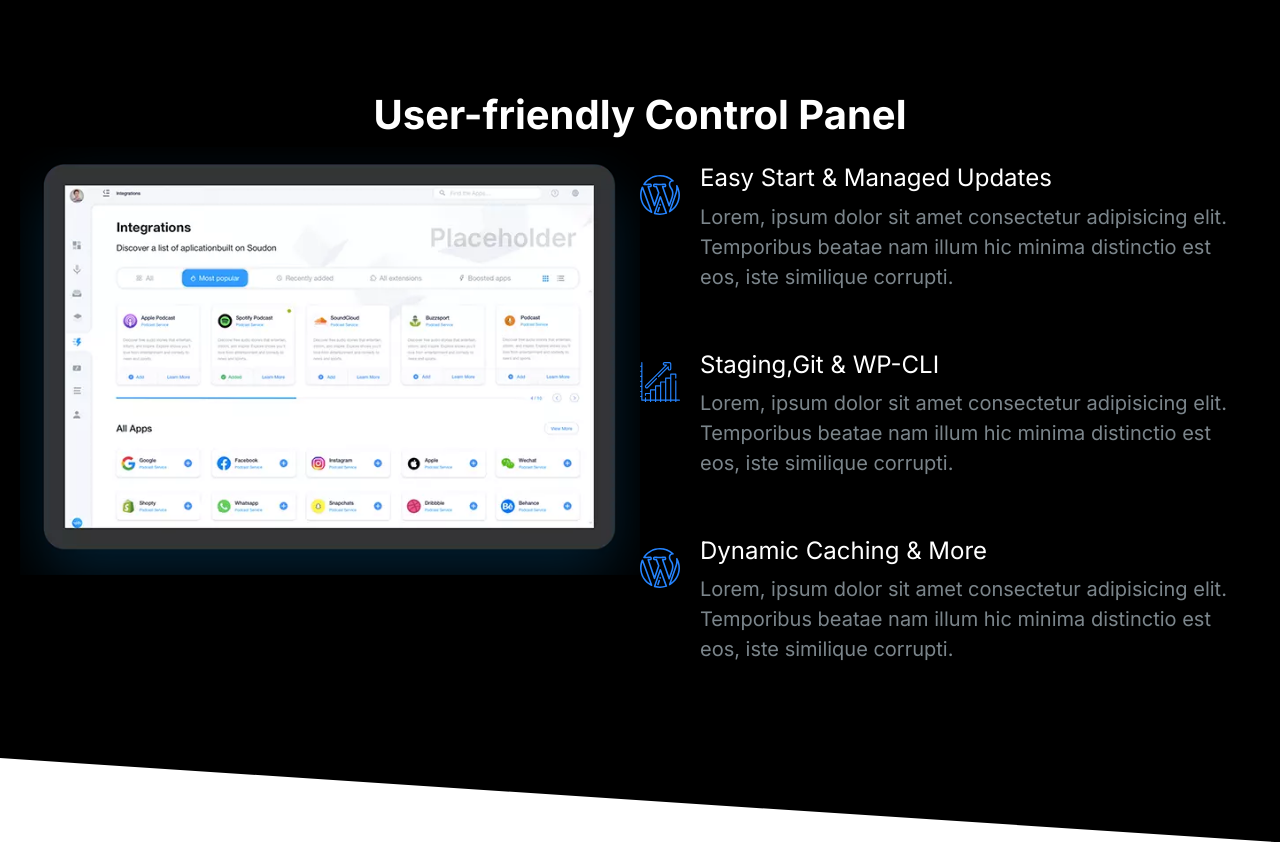
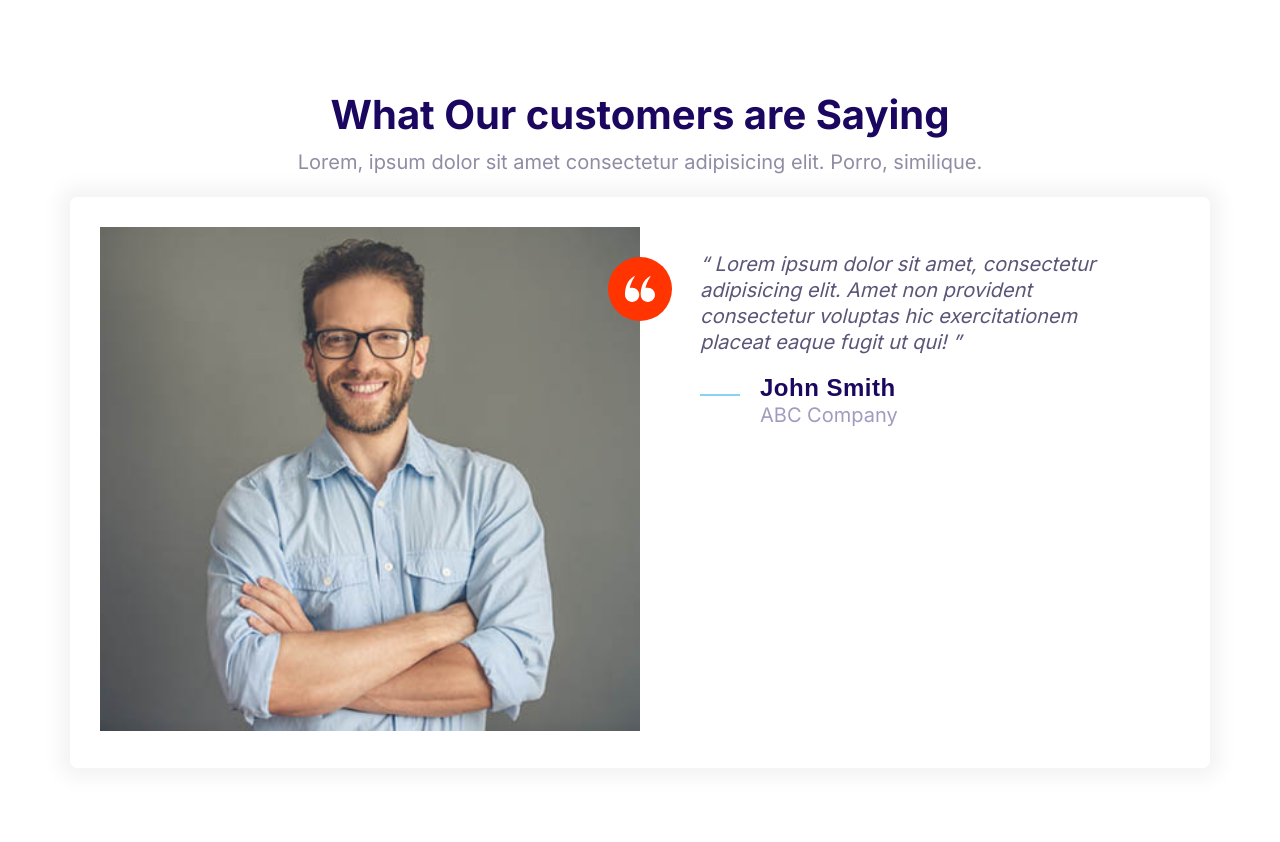
Before and after one commit to ivasquez12/MoshifyMash, a plain HTML site: page index.html in a window 1280 px wide. Drawn offline with Linux system fonts and the light colour scheme.

Commit message:
Describes testimonial block component

```diff
--- a/css/styles.css
+++ b/css/styles.css
@@ -628,6 +628,7 @@ a {
 
 .block__heading {
   margin-top: 0;
+  margin-bottom: 4rem;
 }
 
 .block--dark h1,
--- a/index.html
+++ b/index.html
@@ -15,69 +15,50 @@
     <link rel="stylesheet" href="/css/styles.css" />
   </head>
   <body>
-    <section class="block block--dark block--skewed-right block-showcase">
+    <section class="block">
       <header class="block__header">
-        <h2>User-friendly Control Panel</h2>
+        <h2>What Our customers are Saying</h2>
+        <p>
+          Lorem, ipsum dolor sit amet consectetur adipisicing elit. Porro,
+          similique.
+        </p>
       </header>
+      <div class="container">
+        <div class="card testimonial">
           <div class="grid grid--1x2">
-        <picture class="block-showcase__image">
-          <source
-            type="image/webp"
-            srcset="images/ipad.webp 1x, images/ipad@2x.webp 2x"
+            <div class="testimonial__image">
+              <img
+                src="/images/testimonial.jpg"
+                alt="a happy, smiling customer"
               />
-          <source
-            type="image/jpg"
-            srcset="images/ipad.jpg 1x, images/ipad@2x.jpg 2x"
-          />
-          <img class="block-showcase__image" src="images/ipad@2x.jpg" alt="" />
-        </picture>
-        <ul class="list">
-  <li><div class="media">
+              <span class="icon-container icon-container--accent">
+                <svg class="icon icon--white icon--small">
+                  <use xlink:href="/images/sprite.svg#quotes"></use>
+                </svg>
+              </span>
+            </div>
+
+            <blockquote class="quote">
+              <p class="quote__text">
+                Lorem ipsum dolor sit amet, consectetur adipisicing elit. Amet
+                non provident consectetur voluptas hic exercitationem placeat
+                eaque fugit ut qui!
+              </p>
+              <footer>
+                <div class="media">
                   <div class="media__image">
-      <svg class="icon icon--primary">
-        <use xlink:href="/images/sprite.svg#wordpress"></use>
+                    <svg class="icon icon--primary quote__line">
+                      <use xlink:href="/images/sprite.svg#line"></use>
                     </svg>
                   </div>
                   <div class="media__body">
-      <h3 class="media__title">Easy Start & Managed Updates</h3>
-      <p>
-        Lorem, ipsum dolor sit amet consectetur adipisicing elit. Temporibus
-        beatae nam illum hic minima distinctio est eos, iste similique corrupti.
-      </p>
+                    <h3 class="media__title quote__author">John Smith</h3>
+                    <p class="quote__company">ABC Company</p>
                   </div>
                 </div>
-  </li>
-  <li><div class="media">
-    <div class="media__image">
-      <svg class="icon icon--primary">
-        <use xlink:href="/images/sprite.svg#growth"></use>
-      </svg>
+              </footer>
+            </blockquote>
           </div>
-    <div class="media__body">
-      <h3 class="media__title">Staging,Git & WP-CLI</h3>
-      <p>
-        Lorem, ipsum dolor sit amet consectetur adipisicing elit. Temporibus
-        beatae nam illum hic minima distinctio est eos, iste similique corrupti.
-      </p>
-    </div>
-  </div>
-  </li>
-  <li><div class="media">
-    <div class="media__image">
-      <svg class="icon icon--primary">
-        <use xlink:href="/images/sprite.svg#wordpress"></use>
-      </svg>
-    </div>
-    <div class="media__body">
-      <h3 class="media__title">Dynamic Caching & More</h3>
-      <p>
-        Lorem, ipsum dolor sit amet consectetur adipisicing elit. Temporibus
-        beatae nam illum hic minima distinctio est eos, iste similique corrupti.
-      </p>
-    </div>
-  </div>
-  </li>
-</ul>
         </div>
       </div>
     </section>
```
Also changed, not shown: components/testimonialblock.html (added, +44 -0 lines). Lines whose indentation alone changed are shown as unchanged.
